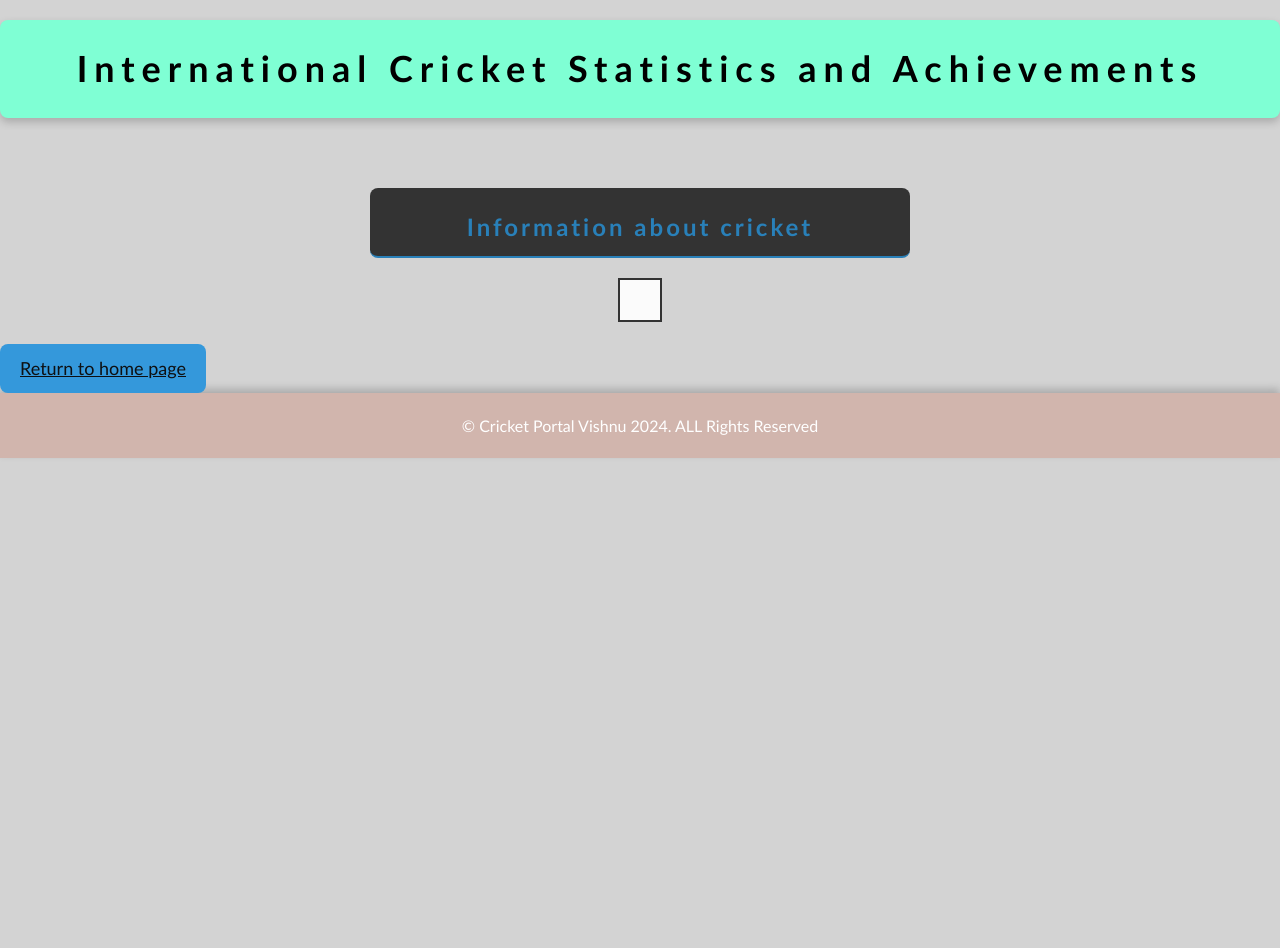
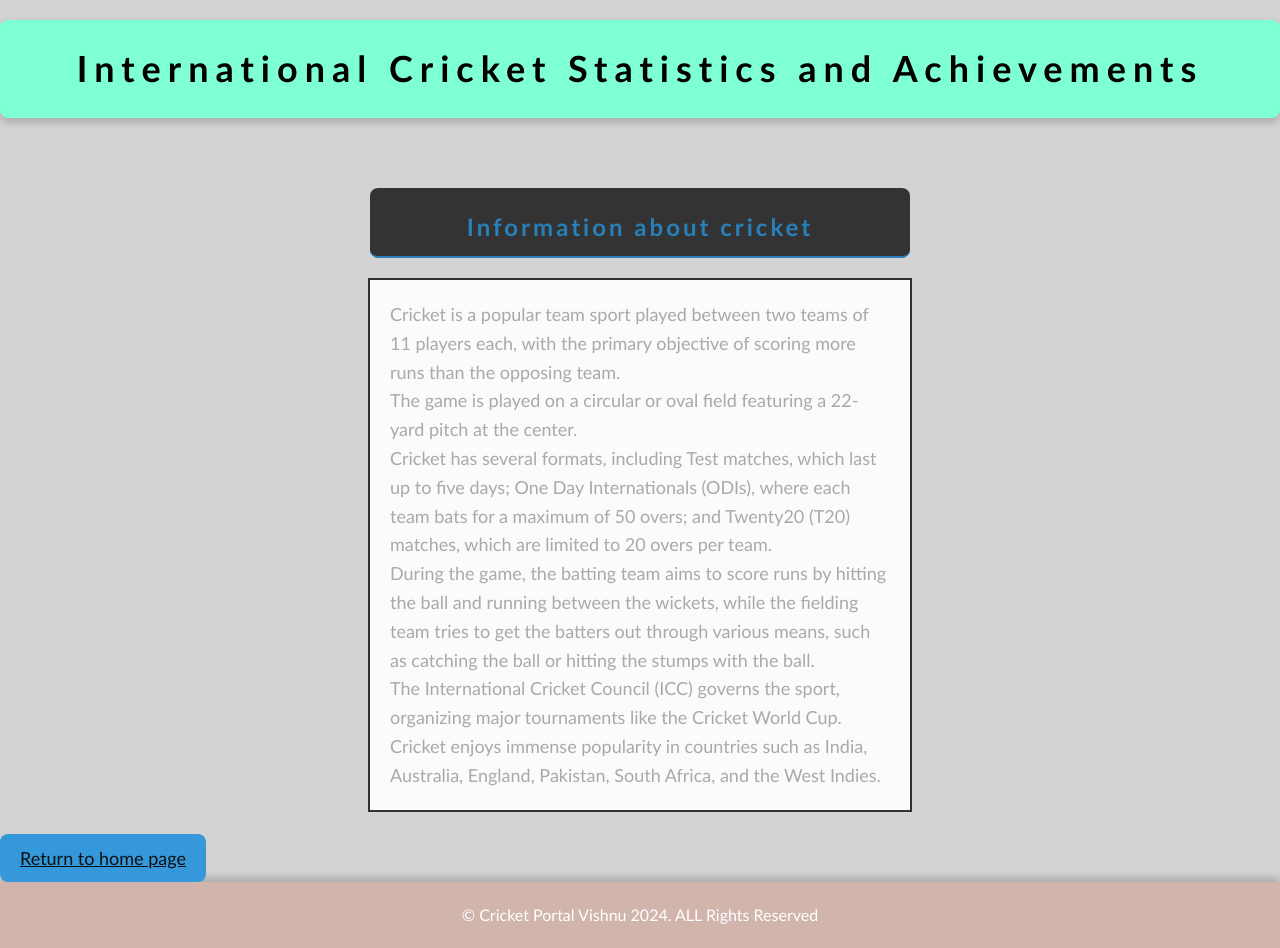
Before and after one commit to Vishnu478909/Cricket-Portal, a Flask app: template templates/Stats.html in a window 1280 px wide. Before the commit the page ends 458 px from the top, so only its background shows below. Run offline with Flask 3, Linux system fonts and the light colour scheme; the template is opened without the code that fills it, so the values that code supplies are empty.

Commit message:
Mionor changes

```diff
--- a/templates/Stats.html
+++ b/templates/Stats.html
@@ -3,7 +3,7 @@
 <head>
     <meta charset="UTF-8">
     <meta http-equiv="X-UA-Compatible" content="IE=edge">
-    <link rel="stylesheet" href="/static/images/style.css"> <!-- Use forward slashes for URLs -->
+    <link rel="stylesheet" href="/static/images/style.css">
     <meta name="viewport" content="width=device-width, initial-scale=1.0">
     <title>Stats</title>
 </head>
@@ -13,7 +13,7 @@
     <div class="ce">
         <h2 class="h2">Information about cricket</h2>
         <p class="cric">
-
+            Cricket is a popular team sport played between two teams of 11 players each, with the primary objective of scoring more runs than the opposing team.<br> The game is played on a circular or oval field featuring a 22-yard pitch at the center.<br> Cricket has several formats, including Test matches, which last up to five days; One Day Internationals (ODIs), where each team bats for a maximum of 50 overs; and Twenty20 (T20) matches, which are limited to 20 overs per team.<br> During the game, the batting team aims to score runs by hitting the ball and running between the wickets, while the fielding team tries to get the batters out through various means, such as catching the ball or hitting the stumps with the ball.<br> The International Cricket Council (ICC) governs the sport, organizing major tournaments like the Cricket World Cup.<br> Cricket enjoys immense popularity in countries such as India, Australia, England, Pakistan, South Africa, and the West Indies.
         </p>
     </div>
 
@@ -25,10 +25,10 @@
                     <td class="team-container">
                         <div class="team-box">
                             <div class="team-name">
-                                <img src="/static/images/{{ team[-1] }}" alt="Team Image" style="max-width: 100%; border-radius: 10px;">  <!-- Dynamically load the team image -->
                                 <div class="lines">{{ team[0] }}</div>
                             </div>
-                            <div class="team-info">{{ team[2] }}</div>
+
+                            <div class="team-info"> {{team[2] }}</div>
                             <div class="team-info">{{ team[4] }}</div>
                             <div class="team-info">{{ team[5] }}</div>
                             <div class="team-info">{{ team[6] }}</div>
```
Also changed, not shown: Cricket.db.db.
